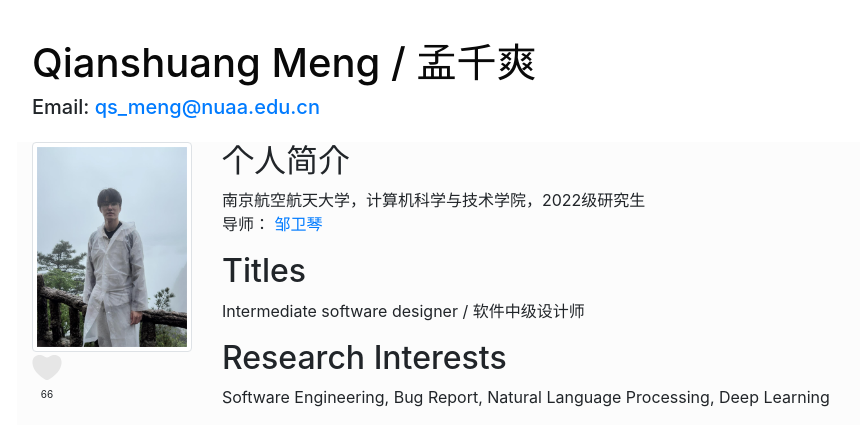
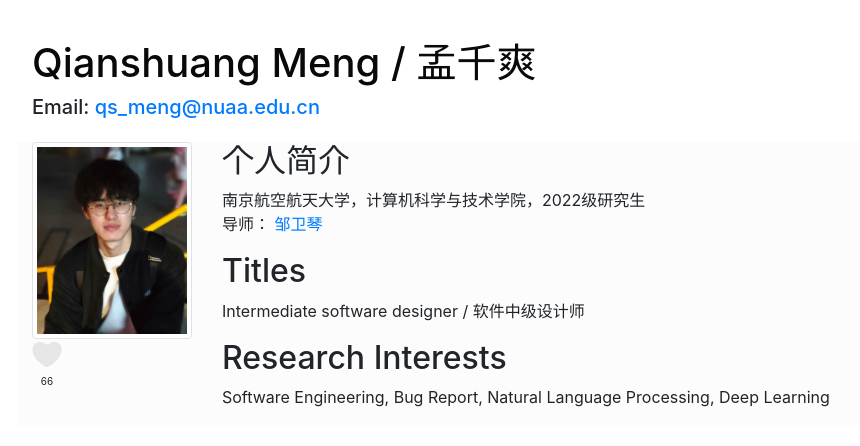
Before and after one commit to mengqianshuang/mengqianshuang.github.io, a plain HTML site: page index.html in a window 1280 px wide. Shown: the whole page, without its empty margins (53-913 px from the left). Drawn offline with nearby package versions, Linux system fonts and the light colour scheme.

Commit message:
Update index.html

```diff
--- a/index.html
+++ b/index.html
@@ -38,7 +38,7 @@
 
     <div>
       <div >
-          <img decoding="async" src="./pic/mqs.jpg" class="img-thumbnail">
+          <img decoding="async" src="./pic/mqs2.jpg" class="img-thumbnail">
       </div>
           <div href="javascript:void(0)" class="like-icon " data-key="on" style="position: relative;"></div>
           <div class="like-num " style="">66</div>
```
